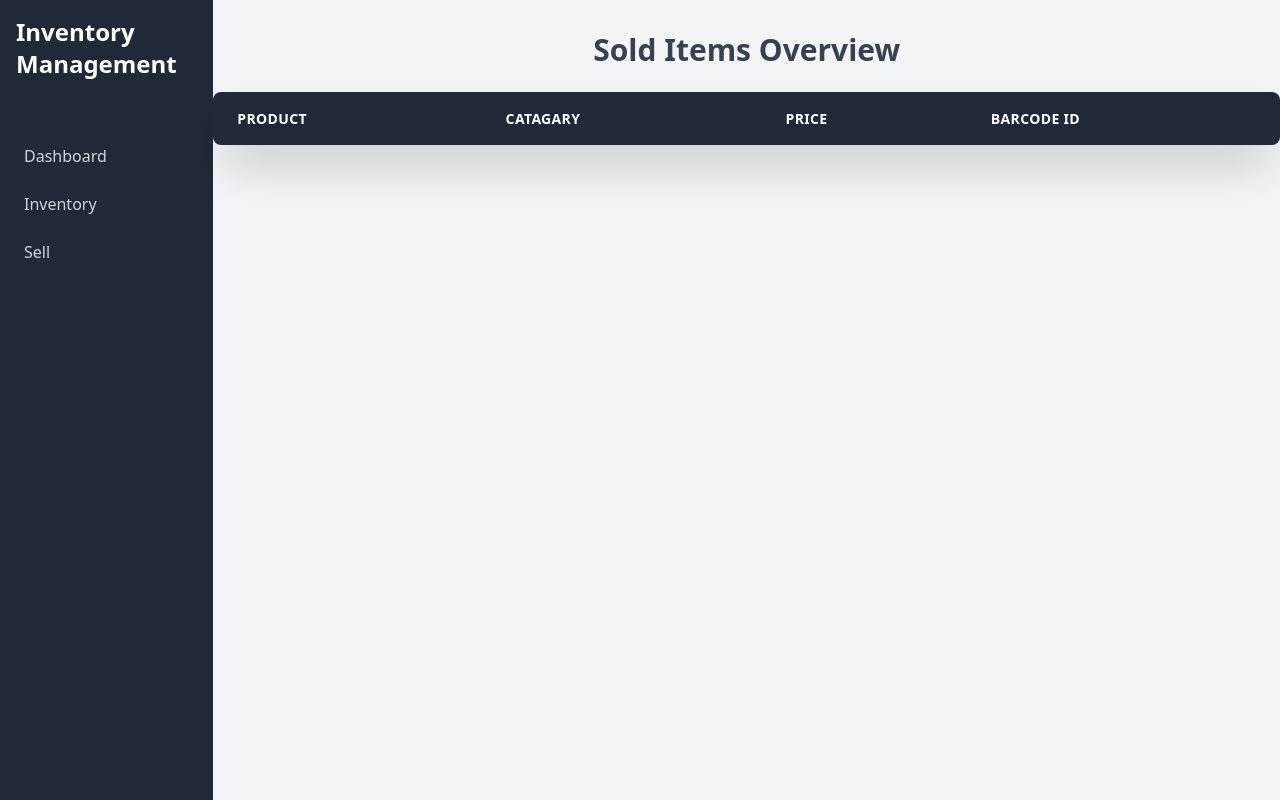
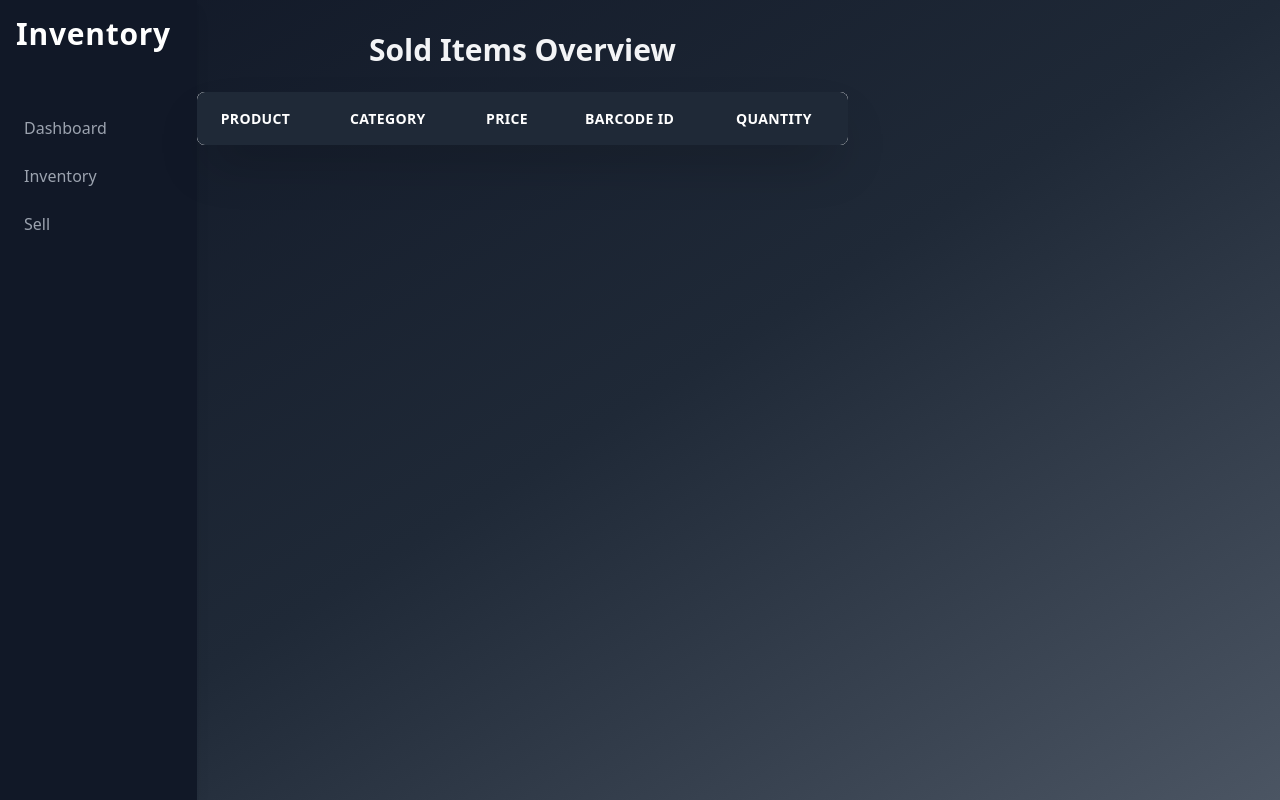
Before and after one commit to Pushendra2020/Inventory-Management-System, a website: page public/sell.html in a window 1280 px wide. Drawn offline with nearby package versions, Linux system fonts and the light colour scheme; no server answers.

Commit message:
Update sell.html

```diff
--- a/public/sell.html
+++ b/public/sell.html
@@ -7,7 +7,7 @@
     <!-- <script src="https://cdn.tailwindcss.com"></script> -->
     <link href="https://cdn.jsdelivr.net/npm/tailwindcss@2.2.19/dist/tailwind.min.css" rel="stylesheet">
 </head>
-<body class="bg-gray-100 text-gray-900 font-sans">
+<body class="bg-gradient-to-br from-gray-900 via-gray-800 to-gray-600 text-gray-100 h-screen">
 
     <!-- Navigation Bar -->
     <!-- <nav class="bg-gray-800 p-4 shadow-lg">
@@ -21,34 +21,28 @@
         </div>
     </nav> -->
     <div class="flex">
-    <aside class="w-64 bg-gray-800 h-screen">
+        <div class="flex">
+            <aside class="w-64 bg-gray-900 h-screen animate-slideInLeft shadow-lg">
                 <div class="p-4">
-            <h1 class="text-white text-2xl font-bold">Inventory Management</h1>
+                    <h1 class="text-white text-3xl font-bold tracking-wide">Inventory</h1>
                 </div>
                 <nav class="mt-10">
-            <a href="dash2.html" class="flex items-center text-gray-300 hover:bg-gray-700 hover:text-white p-2 rounded-lg">
+                    <a href="dash2.html" class="flex items-center text-gray-400 hover:bg-gray-700 hover:text-white p-2 rounded-lg transition-transform transform hover:translate-x-3">
                         <span class="ml-4">Dashboard</span>
                     </a>
-            <a href="inventory.html" class="flex items-center text-gray-300 hover:bg-gray-700 hover:text-white p-2 rounded-lg mt-2">
+                    <a href="inventory.html" class="flex items-center text-gray-400 hover:bg-gray-700 hover:text-white p-2 rounded-lg mt-2 transition-transform transform hover:translate-x-3">
                         <span class="ml-4">Inventory</span>
                     </a>
-            <!-- <a href="#" class="flex items-center text-gray-300 hover:bg-gray-700 hover:text-white p-2 rounded-lg mt-2">
-                <span class="ml-4">Purchase Details</span>
-            </a> -->
-            <a href="sell.html" class="flex items-center text-gray-300 hover:bg-gray-700 hover:text-white p-2 rounded-lg mt-2">
+                    <a href="sell.html" class="flex items-center text-gray-400 hover:bg-gray-700 hover:text-white p-2 rounded-lg mt-2 transition-transform transform hover:translate-x-3">
                         <span class="ml-4">Sell</span>
                     </a>
-            <!-- <a href="manage_store.html" class="flex items-center text-gray-300 hover:bg-gray-700 hover:text-white p-2 rounded-lg mt-2">
-                <span class="ml-4">Manage Store</span>
-            </a> -->
                 </nav>
             </aside>
 
 
-
     <!-- Sold Items Page Content -->
     <div class="container mx-auto mt-8">
-        <h1 class="text-3xl font-bold mb-6 text-center text-gray-700">Sold Items Overview</h1>
+        <h1 class="text-3xl font-bold mb-6 text-center text-white-700">Sold Items Overview</h1>
 
         <!-- Sold Items Table -->
         <div class="bg-white shadow-2xl rounded-lg overflow-hidden">
@@ -56,9 +50,11 @@
                 <thead>
                     <tr class="bg-gray-800 text-white text-left uppercase text-sm leading-normal tracking-wide">
                         <th class="py-4 px-6">Product</th>
-                        <th class="py-4 px-6">Catagary</th>
+                        <th class="py-4 px-6">Category</th>
                         <th class="py-4 px-6">Price</th>
                         <th class="py-4 px-6">Barcode ID</th>
+                        <th class="py-4 px-6">QUANTITY</th>
+
                     </tr>
                 </thead>
                 <tbody class="text-gray-700 text-sm font-medium">
```
Lines whose indentation alone changed are shown as unchanged.
